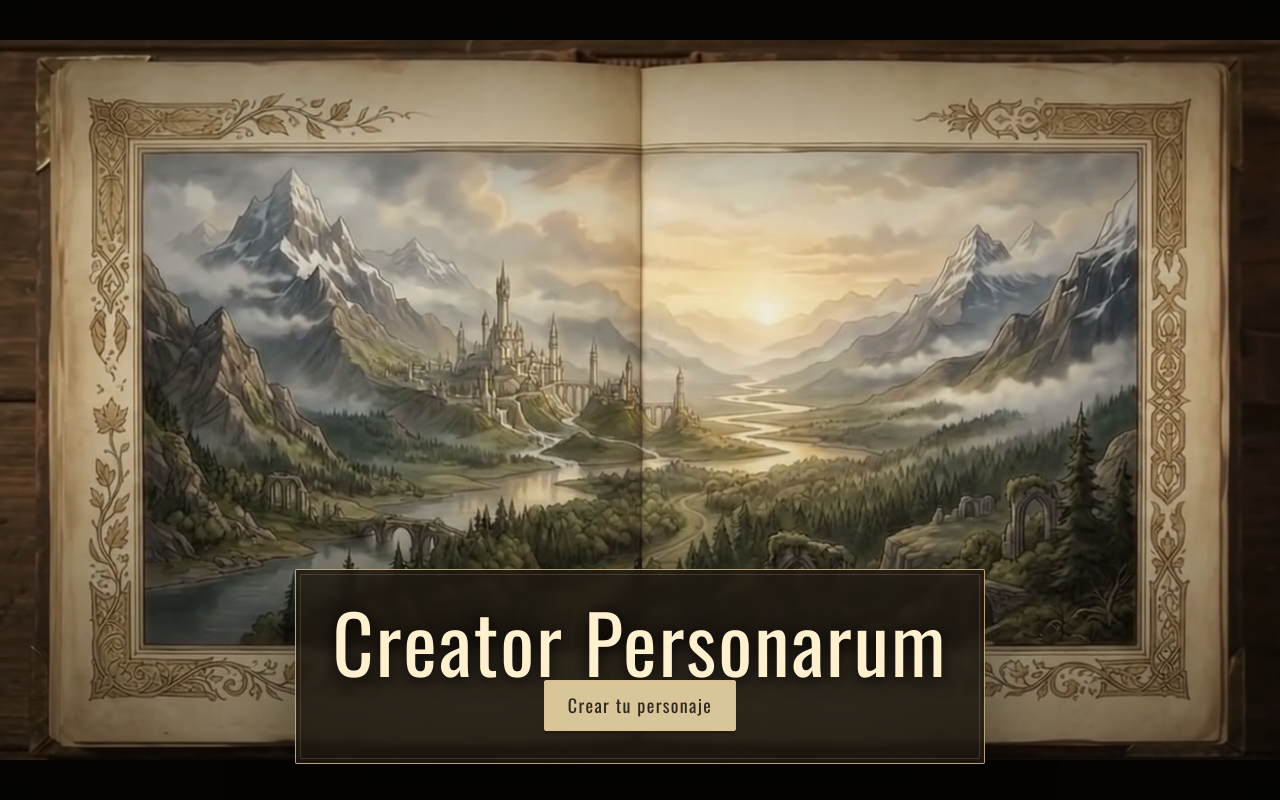
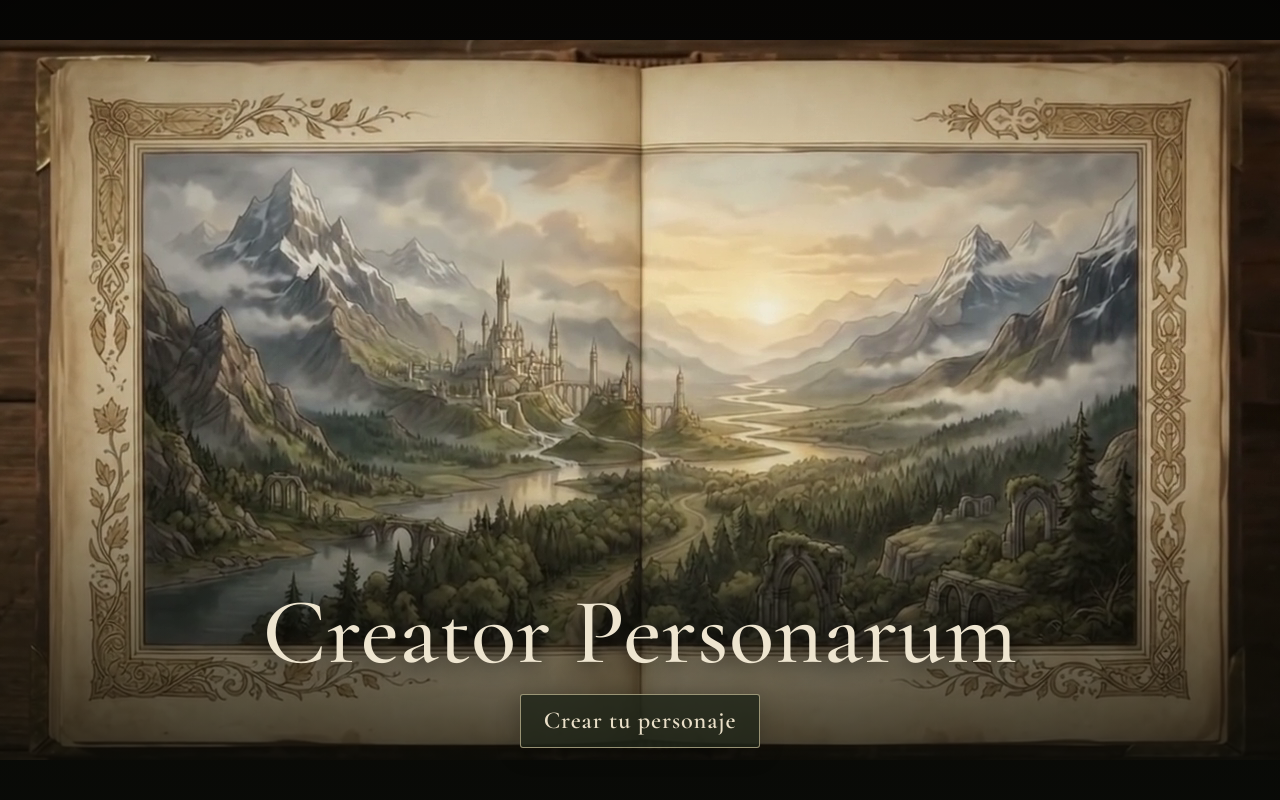
Before and after one commit to JRRGUILLE-bit/Foundry, a plain HTML site: page creator-personarum.html in a window 1280 px wide. Both pictures are taken after a click on the button "SALTAR INTRO". Drawn offline with nearby package versions, Linux system fonts and the light colour scheme; a web font is replaced by a local one.

Commit message:
Remove cinematic rectangle and refine serif palette

```diff
--- a/creator-personarum.css
+++ b/creator-personarum.css
@@ -138,8 +138,8 @@
   inset: 0;
   pointer-events: none;
   background:
-    linear-gradient(to bottom, rgba(0, 0, 0, 0.36), transparent 24%, transparent 50%, rgba(0, 0, 0, 0.36)),
-    radial-gradient(ellipse at center, transparent 36%, rgba(0, 0, 0, 0.2) 100%);
+    linear-gradient(to bottom, rgba(0, 0, 0, 0.16), transparent 20%, transparent 43%, rgba(12, 14, 9, 0.12) 61%, rgba(10, 12, 8, 0.76) 100%),
+    radial-gradient(ellipse at center, transparent 38%, rgba(0, 0, 0, 0.22) 100%);
 }
 
 
@@ -169,18 +169,21 @@
   position: absolute;
   z-index: 4;
   left: 50%;
-  bottom: clamp(1.2rem, 4.5vh, 3.2rem);
-  width: min(92vw, 690px);
-  padding: clamp(1.05rem, 2.8vw, 2rem);
+  bottom: clamp(2rem, 6.5vh, 5rem);
+  display: flex;
+  flex-direction: column;
+  align-items: center;
+  gap: clamp(0.9rem, 2vh, 1.5rem);
+  width: min(92vw, 900px);
+  padding: 0;
   transform: translateX(-50%);
-  border: 1px solid rgba(231, 196, 124, 0.74);
-  outline: 1px solid rgba(42, 31, 17, 0.8);
-  outline-offset: -5px;
-  background: rgba(14, 10, 6, 0.86);
-  box-shadow: 0 18px 70px rgba(0, 0, 0, 0.5);
-  backdrop-filter: blur(5px);
+  border: none;
+  outline: none;
+  background: transparent;
+  box-shadow: none;
+  backdrop-filter: none;
   text-align: center;
-  animation: creator-panel-in 480ms ease both;
+  animation: creator-panel-in 560ms ease both;
 }
 
 .creator-eyebrow {
@@ -192,20 +195,13 @@
 
 .creator-welcome-panel h1 {
   margin: 0;
-  color: #fff1d0;
-  font-size: clamp(2.3rem, 6.5vw, 5rem);
-  font-weight: 400;
-  line-height: 0.9;
-  letter-spacing: 0.05em;
-  text-shadow: 0 3px 18px #000;
-}
-
-.creator-welcome-copy {
-  max-width: 37rem;
-  margin: 0.85rem auto 1.2rem;
-  color: #e0d3b9;
-  font-size: clamp(1.1rem, 2.15vw, 1.55rem);
-  line-height: 1.05;
+  color: #eee5d0;
+  font-family: "Cormorant Garamond", "IM Fell English", Georgia, serif;
+  font-size: clamp(2.9rem, 7.3vw, 6.4rem);
+  font-weight: 500;
+  line-height: 0.96;
+  letter-spacing: 0.005em;
+  text-shadow: 0 2px 22px rgba(0, 0, 0, 0.92), 0 0 45px rgba(0, 0, 0, 0.28);
 }
 
 .creator-primary-button,
@@ -520,8 +516,9 @@
 
 
   .creator-welcome-panel {
-    bottom: 1rem;
-    padding: 1rem 0.7rem;
+    bottom: 1.6rem;
+    gap: 1rem;
+    padding: 0 0.7rem;
   }
 
   .creator-welcome-panel h1 {
@@ -983,13 +980,11 @@
 }
 
 .creator-personarum-page .creator-welcome-panel {
-  border: 1px solid rgba(224, 199, 150, 0.8);
-  outline: 1px solid rgba(224, 199, 150, 0.18);
-  outline-offset: -6px;
-  border-radius: 2px;
-  background: rgba(30, 25, 17, 0.88);
-  box-shadow: 0 18px 70px rgba(0, 0, 0, 0.38);
-  backdrop-filter: blur(3px);
+  border: none;
+  outline: none;
+  background: transparent;
+  box-shadow: none;
+  backdrop-filter: none;
 }
 
 .creator-personarum-page .creator-eyebrow {
@@ -999,10 +994,10 @@
 }
 
 .creator-personarum-page .creator-welcome-panel h1 {
-  font-family: "Oswald", "Arial Narrow", sans-serif;
-  font-weight: 400;
-  letter-spacing: 0.025em;
-  line-height: 0.98;
+  font-family: "Cormorant Garamond", "IM Fell English", Georgia, serif;
+  font-weight: 500;
+  letter-spacing: 0.005em;
+  line-height: 0.96;
 }
 
 .creator-personarum-page .creator-welcome-copy {
@@ -1012,23 +1007,25 @@
 
 .creator-personarum-page .creator-primary-button,
 .creator-personarum-page .creator-secondary-button {
-  border: 1px solid #d8c18f;
-  border-radius: 2px;
-  background: #d9c59a;
-  color: #2e281d;
-  font-family: "Oswald", "Arial Narrow", sans-serif;
-  font-weight: 400;
-  letter-spacing: 0.075em;
-  box-shadow: 0 3px 0 rgba(0, 0, 0, 0.16);
+  border: 1px solid rgba(202, 192, 155, 0.7);
+  border-radius: 3px;
+  background: rgba(31, 37, 25, 0.82);
+  color: #e9dfc8;
+  font-family: "Cormorant Garamond", "IM Fell English", Georgia, serif;
+  font-size: clamp(1.2rem, 1.9vw, 1.55rem);
+  font-weight: 600;
+  letter-spacing: 0.035em;
+  box-shadow: 0 5px 24px rgba(0, 0, 0, 0.24);
   transition: background 180ms ease, transform 180ms ease, border-color 180ms ease;
 }
 
 .creator-personarum-page .creator-primary-button:hover,
 .creator-personarum-page .creator-primary-button:focus-visible {
-  background: #eee1c1;
-  border-color: #f3e8ce;
+  background: rgba(55, 64, 40, 0.96);
+  border-color: rgba(218, 208, 173, 0.92);
+  color: #fff3d8;
   transform: translateY(-1px);
-  box-shadow: 0 4px 8px rgba(0, 0, 0, 0.16);
+  box-shadow: 0 6px 28px rgba(0, 0, 0, 0.32);
 }
 
 .creator-personarum-page .creator-secondary-button {
```
